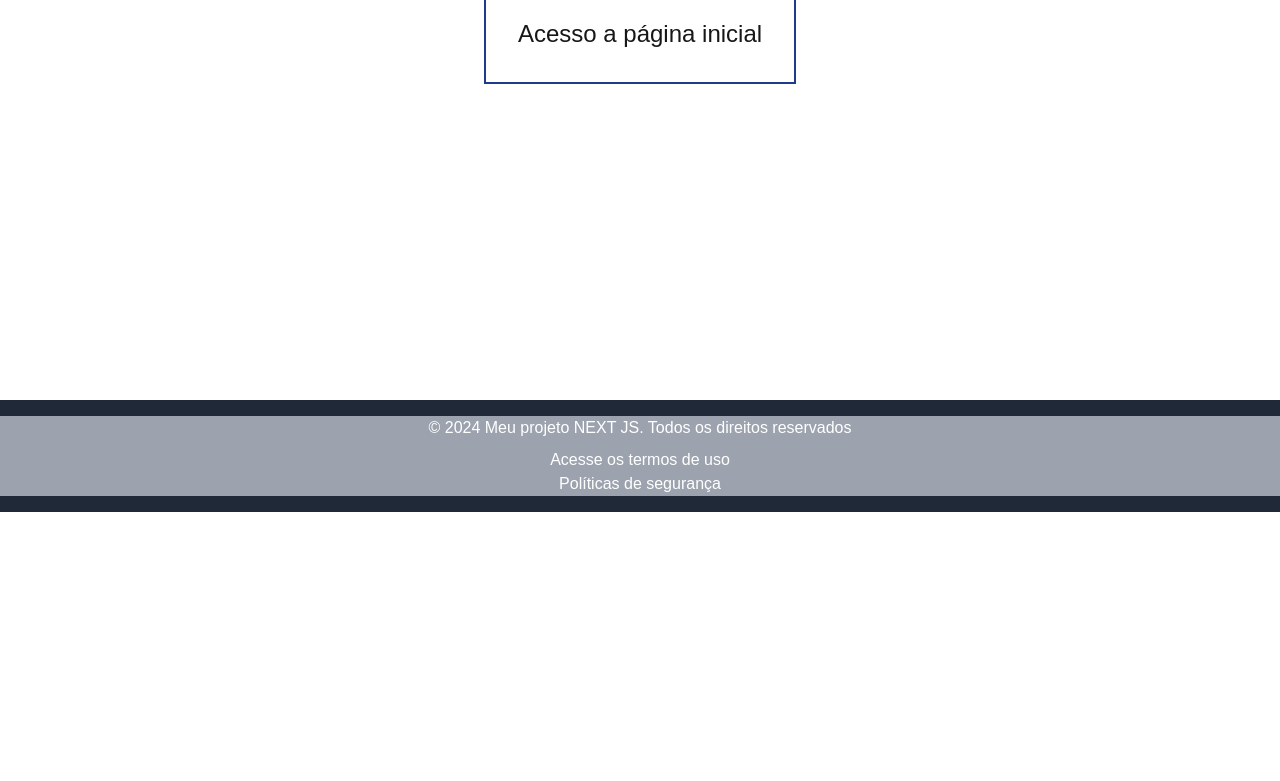
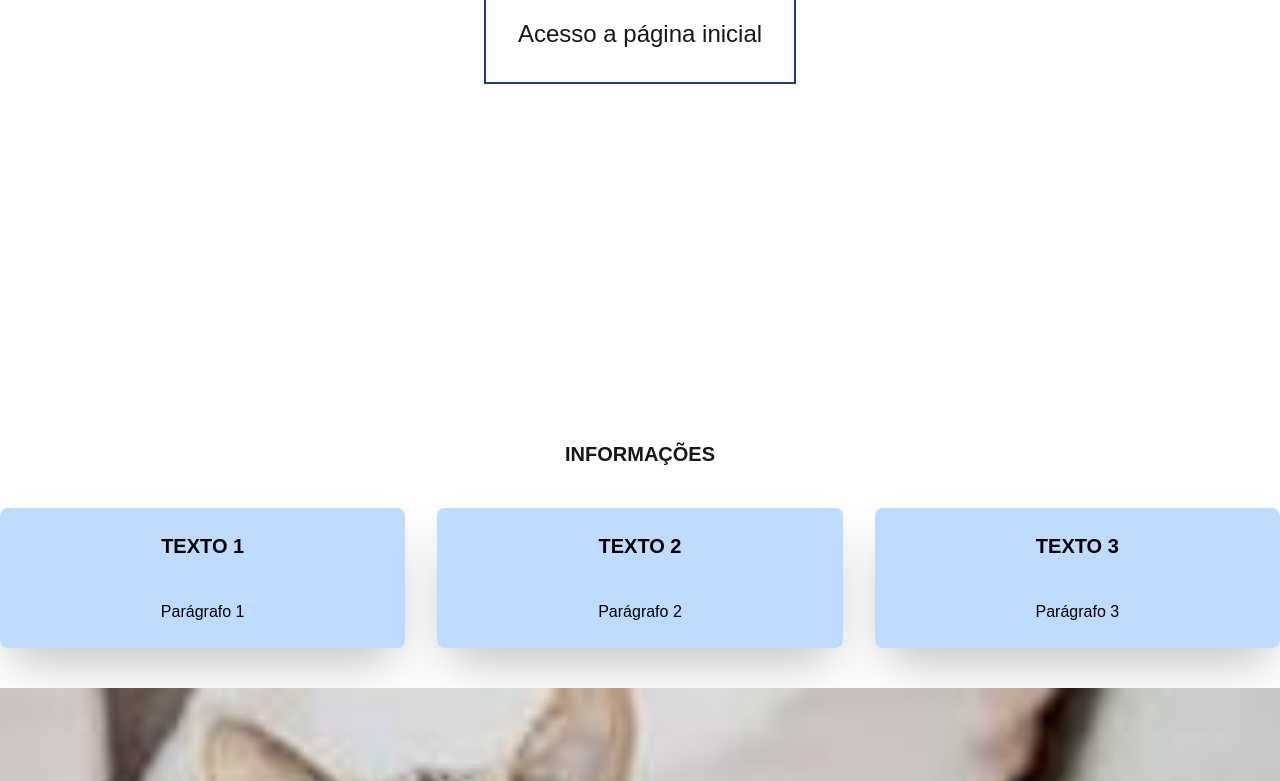
Before and after one commit to Gabii106/MyAppNext, a Next.js app: page / in a window 1280 px wide. Shown: the part 500-1281 px from the top of the page. Before the commit the page ends 1012 px from the top, so only its background shows below. Built offline with nearby package versions, Linux system fonts and the light colour scheme.

Commit message:
tailwind

```diff
--- a/src/app/page.tsx
+++ b/src/app/page.tsx
@@ -1,11 +1,38 @@
-import Image from "next/image";
-
 export default function Home() {
   return (
-    <div className="h-screen flex flex-col justify-center items-center">
-        <h1 className="text-xl font-bold mb-10">Página Inicial</h1>
-        <p className="border-2 border-blue-900 p-8 text-2xl">Acesso a página inicial</p>
-    </div>
-
+    <main className="flex flex-col items-center justify-center">
+      <section className="h-screen flex flex-col justify-center items-center">
+          <h1 className="text-xl font-bold mb-10">Página Inicial</h1>
+          <p className="border-2 border-blue-900 p-8 text-2xl">Acesso a página inicial</p>
+      </section>
+      <section className="container text-center my-10">
+        <h2 className="text-xl font-bold mb-10"> INFORMAÇÕES </h2>
+        <div className="grid grid-cols-1 md:grid-cols-3 gap-8">
+          <div className="bg-blue-200 text-black p-6 rounded-lg shadow-2xl">
+            <h3 className="text-xl font-bold mb-10"> TEXTO 1 </h3>
+            <p> Parágrafo 1 </p>
+          </div>
+          <div className="bg-blue-200 text-black p-6 rounded-lg shadow-2xl">
+            <h3 className="text-xl font-bold mb-10"> TEXTO 2 </h3>
+            <p> Parágrafo 2 </p>
+          </div>
+          <div className="bg-blue-200 text-black p-6 rounded-lg shadow-2xl">
+            <h3 className="text-xl font-bold mb-10"> TEXTO 3 </h3>
+            <p> Parágrafo 3 </p>
+          </div>
+        </div>
+      </section>
+      <section className="bg-cover bg-center h-screen w-screen bg-[url('./images/imagem1.png')]">
+        <div className="flex items-center justify-center h-full">
+          <div className="text-center text-white">
+            <h2 className="text-xl font-bold mb-10 bg-red-600 bg-opacity-60"> SOBRE </h2>
+            <p className="text-lg mb-8 bg-red-600 bg-opacity-60"> Tudo sobre o nosso site </p>
+            <a href="#" className="bg-blue-500 text-white px-6 py-3 rounded-lg">
+              CLIQUE AQUI E SAIBA MAIS
+            </a>
+          </div>
+        </div>
+      </section>
+    </main>
   );
 }
--- /dev/null
+++ b/src/app/profiles/[nickname]/page.tsx
@@ -0,0 +1,18 @@
+
+interface Props{
+    params : {
+        nickname: string,
+        texto: string
+    }
+}
+
+export default function Profile({ params }: Props) {
+    return (
+      <div className="w-screen h-screen bg-gray-300 bg-opacity-60">
+            <h1 className="text-xl font-bold mb-7"> PERFIL: {params.nickname} </h1>
+            <p>Lorem ipsum dolor sit, amet consectetur adipisicing elit. Beatae in illo vel quo non omnis id,
+                cum commodi iste! Dicta corporis labore magnam id exercitationem at ipsam esse, nesciunt ex.
+            </p>
+      </div>
+    );
+  }
--- a/src/app/profiles/page.tsx
+++ b/src/app/profiles/page.tsx
@@ -1,10 +1,19 @@
 import Image from "next/image";
+import Link from "next/link";
 
 export default function Profiles() {
   return (
     <div className="h-screen flex flex-col justify-center items-center">
         <h1 className="text-xl font-bold mb-10">Central do Usuário</h1>
         <p className="border-2 border-blue-900 p-8 text-2xl">Gerenciamento de usuários</p>
+        <div className="flex flex-col mt-10 gap-6">
+          <Link href="/profiles/user1"
+          className="bg-gray-300 rounded-lg p-2 hover:underline"> Usuário 1 </Link>
+          <Link href="/profiles/user2"
+          className="bg-gray-300 rounded-lg p-2 hover:underline"> Usuário 2 </Link>
+          <Link href="/profiles/user3"
+          className="bg-gray-300 rounded-lg p-2 hover:underline"> Usuário 3 </Link>
+        </div>
     </div>
 
   );
```
Also changed, not shown: src/app/images/imagem1.png (added).
